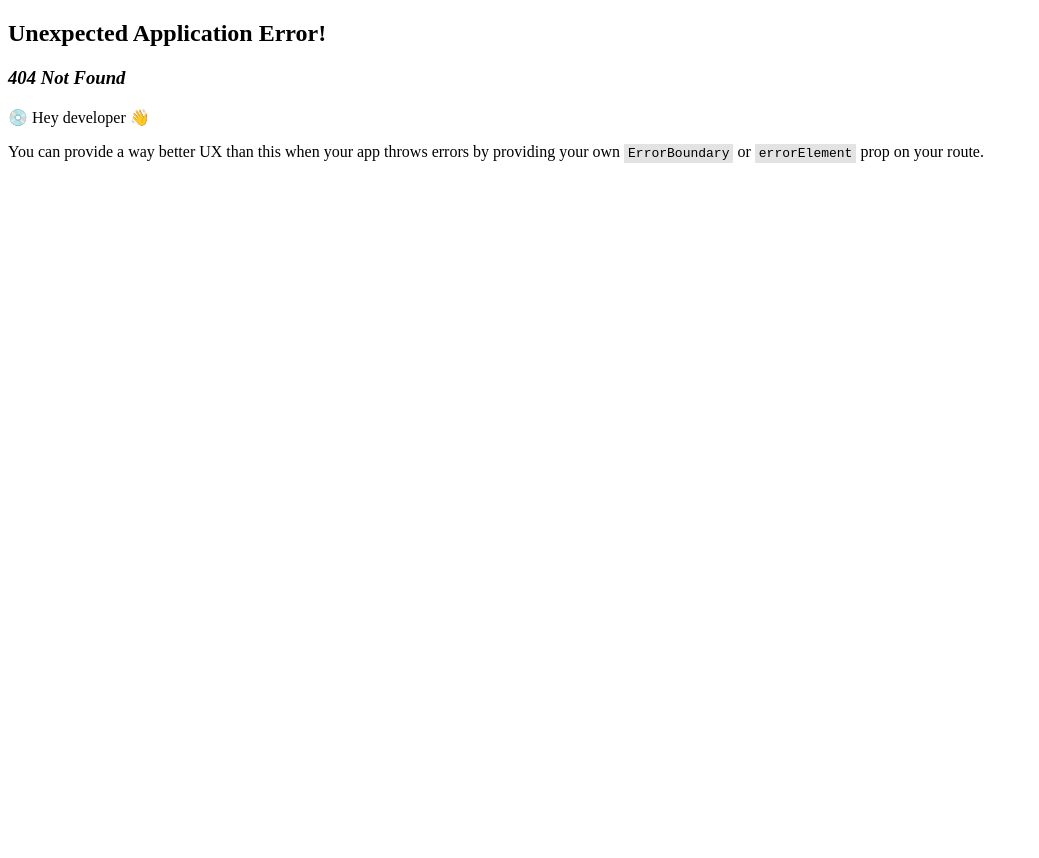
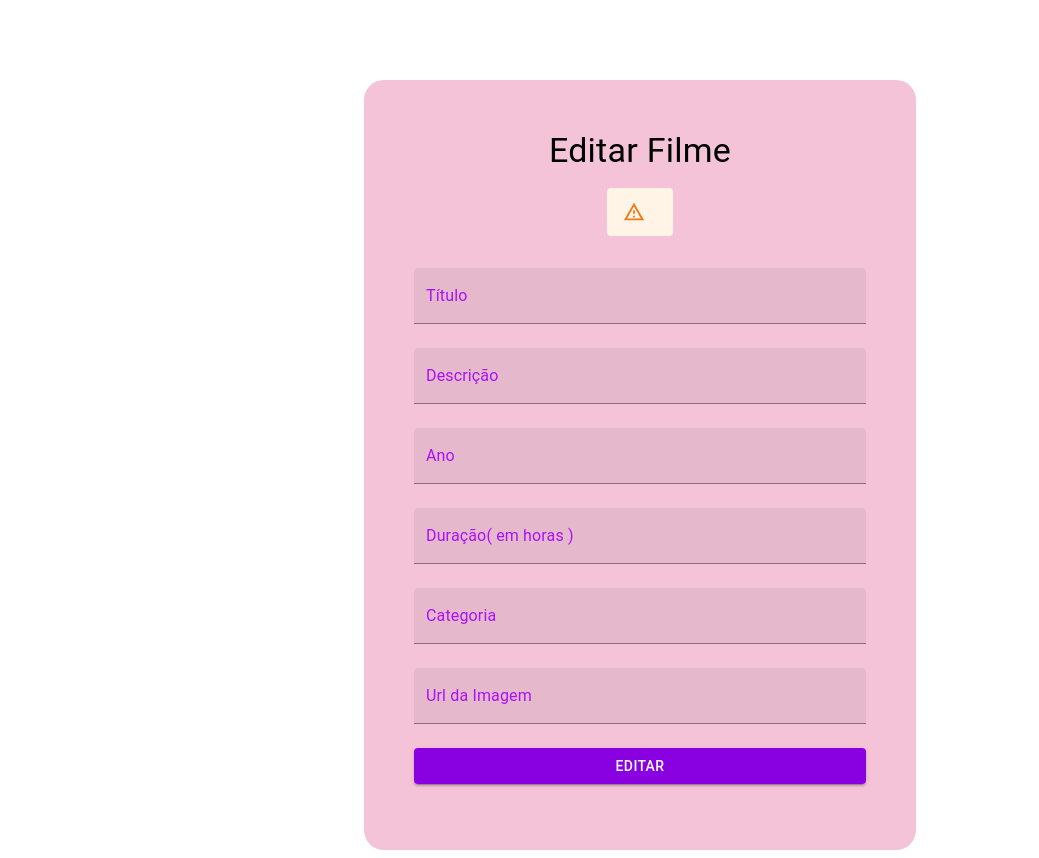
Before and after one commit to jujubusch/Catalogo-Virtual, a React (Create React App) app: page /edicao/1 in a window 1280 px wide. Before the commit this address had no page. Shown: the whole page, without its empty margins (0-1039 px from the left). Before the commit the page ends 800 px from the top, so only its background shows below. Built offline with nearby package versions, Linux system fonts and the light colour scheme; no server answers.

Commit message:
Finalização da lista de filmes

```diff
--- a/src/App.js
+++ b/src/App.js
@@ -21,13 +21,33 @@ function App() {
 
   }, [] )
 
+function Excluir( evento, id ) {
+  evento.preventDefault();
+    fetch( process.env.REACT_APP_BACKEND + "filmes", {
+        method:"DELETE",
+        headers: {
+            'Content-Type': 'application/json'
+        },
+        body: JSON.stringify({
+            id: id
+        })
+    } )
+    .then( (resposta) => resposta.json() )
+    .then( (json) => {
+      const novaLista = filmes.filter( ( filme ) => filme._id !== id );
+      setFilmes( novaLista );
+    } )
+    .catch( ( erro ) => { setErro( true ) } )
+}
+
   return (
     <>
     <h1>Filmes</h1>
     <Container sx={{
         display: "flex",
         flexFlow: "row",
-        flexWrap: "wrap"
+        flexWrap: "wrap",
+        gap: "2rem"
     }}>
       { filmes && (
       filmes.map( (filme, index ) => (
@@ -38,11 +58,12 @@ function App() {
         categoria={filme.categoria}
         ano={filme.ano}
         duracao={filme.duracao}
+        excluir={ (e) => Excluir( e, filme._id ) }
+        id={filme._id}
         />
       ))
     )}
     </Container>
-
     </>
   );
 }
--- /dev/null
+++ b/src/EditaFilme.jsx
@@ -0,0 +1,154 @@
+import { Alert, Box, Button, Container, TextField, Typography } from '@mui/material'
+import React from 'react'
+import { useState, useEffect } from 'react';
+import { useParams } from "react-router-dom";
+
+function EditaFilmes() {
+
+    const { id } = useParams();
+    const [titulo, setTitulo] = useState("");
+    const [descricao, setDescricao] = useState("");
+    const [ano, setAno] = useState("");
+    const [duracao, setDuracao] = useState("");
+    const [categoria, setCategoria] = useState("");
+    const [imagem, setImagem] = useState("");
+    const [erro, setErro] = useState(false);
+    const [editarfilmes, setEditarFilmes] = useState(false);
+
+    useEffect( () => {
+        fetch( process.env.REACT_APP_BACKEND + "filmes/" + id, {
+            method:"GET",
+            headers: {
+                'Content-Type': 'application/json'
+            }
+        } )
+        .then( (resposta) => resposta.json() )
+        .then( (json) => {
+
+            if( !json.status ) {
+                setTitulo( json.titulo );
+                setDescricao( json.descricao );
+                setAno( json.ano );
+                setDuracao( json.duracao );
+                setCategoria( json.categoria );
+                setImagem( json.imagem );
+            } else {
+                setErro( "Filme não Encontrado" );
+            }
+        })
+        .catch( ( erro ) => { setErro( true ) } )
+    }, [] );
+
+    function Editar( evento ) {
+        evento.preventDefault();
+        fetch( process.env.REACT_APP_BACKEND + "filmes", {
+            method:"PUT",
+            headers: {
+                'Content-Type': 'application/json'
+            },
+            body: JSON.stringify(
+                {
+                    id: id,
+                    titulo: titulo,
+                    descricao: descricao,
+                    ano: ano,
+                    duracao: duracao,
+                    categoria: categoria,
+                    imagem: imagem
+                }
+            )
+        } )
+        .then( (resposta) => resposta.json() )
+        .then( (json) => {
+
+            if( json._id ) {
+                setEditarFilmes( true );
+                setErro( false )
+            } else {
+                setErro( true );
+                setEditarFilmes( "Filme Não encontrado!" );
+            }
+
+        } )
+        .catch( ( erro ) => { setErro( "Filme Não encontrado!" ) } )
+    }
+
+    return (
+        <Container component="section" maxWidth="sm">
+            <Box sx={{
+                mt: 10,
+                backgroundColor: "#F4C3D8",
+                padding: "50px",
+                borderRadius: "20px",
+                display: "flex",
+                flexDirection: "column",
+                alignItems: "center"
+            }}>
+
+                <Typography component="h1" variant='h4'>Editar Filme</Typography>
+                { erro && ( <Alert severity="warning" sx={{ mt: 2, mb: 2 }} >{erro}</Alert> ) }
+                { editarfilmes && ( <Alert severity="success" sx={{ mt: 2, mb: 2 }} >Filme Editado com Sucesso!</Alert> ) }
+                <Box component="form" onSubmit={Editar}>
+                    <TextField
+                        type="text"
+                        label="Título"
+                        variant="filled"
+                        margin="normal"
+                        value={titulo}
+                        onChange={(e) => setTitulo(e.target.value)}
+                        fullWidth
+                    />
+                    <TextField
+                        type="text"
+                        label="Descrição"
+                        variant="filled"
+                        margin="normal"
+                        value={descricao}
+                        onChange={(e) => setDescricao(e.target.value)}
+                        fullWidth
+                    />
+                    <TextField
+                        type="year"
+                        label="Ano"
+                        variant="filled"
+                        margin="normal"
+                        value={ano}
+                        onChange={(e) => setAno(e.target.value)}
+                        fullWidth
+                    />
+
+                    <TextField
+                        type="text"
+                        label="Duração( em horas )"
+                        variant="filled"
+                        margin="normal"
+                        value={duracao}
+                        onChange={(e) => setDuracao(e.target.value)}
+                        fullWidth
+                    />
+                    <TextField
+                        type="text"
+                        label="Categoria"
+                        variant="filled"
+                        margin="normal"
+                        value={categoria}
+                        onChange={(e) => setCategoria(e.target.value)}
+                        fullWidth
+                    />
+                    <TextField
+                        type="url"
+                        label="Url da Imagem"
+                        variant="filled"
+                        margin="normal"
+                        value={imagem}
+                        onChange={(e) => setImagem(e.target.value)}
+                        fullWidth
+                    />
+                    <Button type="submit" variant="contained" fullWidth sx={{ mt: 2, mb: 2 }}>Editar</Button>
+                </Box>
+            </Box>
+        </Container>
+    )
+}
+
+export default EditaFilmes;
--- a/src/Filmes.jsx
+++ b/src/Filmes.jsx
@@ -123,15 +123,15 @@ function Filmes() {
             fullWidth
             />
             <TextField
-            type="text"
-            label="Capa do Filme"
+            type="url"
+            label="Url do Filme"
             variant="filled"
             margin="normal"
             value={imagem}
             onChange={ (e) => setImagem( e.target.value ) }
             fullWidth
             />
-            <Button type="submit" variant="contained" fullWidth sx={ { mt: 2, mb: 2 } }>Enviar</Button>
+            <Button type="submit" variant="contained" fullWidth sx={ { mt: 2, mb: 2 } }>Editar</Button>
         </Box>
     </Box>
    </Container>
--- a/src/components/Filme.jsx
+++ b/src/components/Filme.jsx
@@ -1,5 +1,6 @@
-import { Card, CardActionArea, CardContent, CardMedia, Grid, Typography } from '@mui/material'
+import { Card, CardActionArea, CardContent, CardMedia, Grid, Typography, Link } from '@mui/material'
 import React from 'react'
+
 
 function Filme( props ) {
   return (
@@ -19,14 +20,20 @@ function Filme( props ) {
                     {props.descricao}
                 </Typography>
                 <Grid container>
-                    <Grid item xs={2}>
+                    <Grid item xs={3}>
                         <span>{props.categoria}</span>
                     </Grid>
-                    <Grid item xs={2}>
+                    <Grid item xs={3}>
                         <span>{props.ano}</span>
                     </Grid>
-                    <Grid item xs={2}>
+                    <Grid item xs={3}>
                         <span>{props.duracao}</span>
+                    </Grid>
+                    <Grid item xs={3}>
+                        <button onClick={props.excluir}>X</button>
+                    </Grid>
+                    <Grid item xs={3}>
+                        <Link href={ "edicao/" + props.id }>Editar</Link>
                     </Grid>
                 </Grid>
             </CardContent>
--- a/src/index.js
+++ b/src/index.js
@@ -6,6 +6,7 @@ import Login from "./login"
 import Cadastro from "./Cadastro"
 import { createTheme, ThemeProvider } from '@mui/material/styles';
 import Filmes from './Filmes';
+import EditaFilme from './EditaFilme';
 
 const theme = createTheme({
   palette: {
@@ -45,6 +46,10 @@ const router = createBrowserRouter([
   {
     path: "/filmes",
     element: <Filmes />
+  },
+  {
+    path: "/edicao/:id",
+    element: <EditaFilme />
   }
 ]);
 
```
